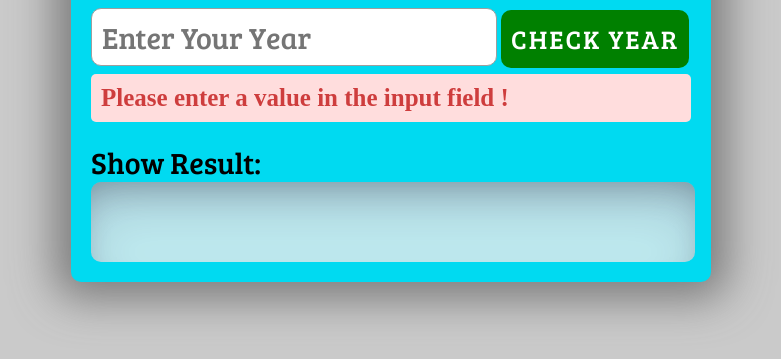
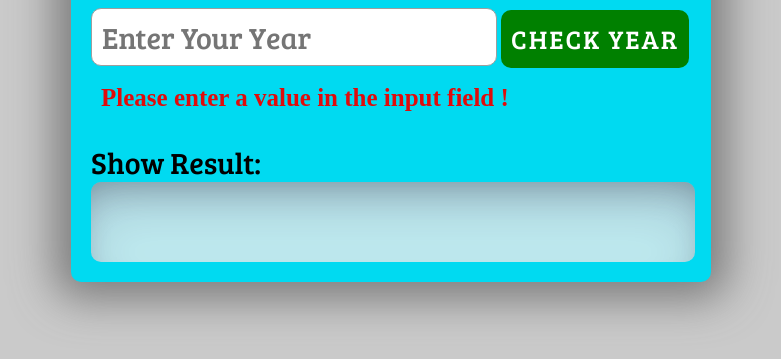
Before and after one commit to webdeveloperbashar/leap-year, a plain HTML site: page index.html in a window 1280 px wide. Both pictures are taken after a click on the button "CHECK YEAR". Shown: the part 307-666 px from the top of the page, without its empty margins (249-1030 px from the left). Drawn offline with Linux system fonts and the light colour scheme.

Commit message:
js file second updated

```diff
--- a/css/style.css
+++ b/css/style.css
@@ -85,11 +85,10 @@ h2#showResult {
   box-shadow: rgba(50, 50, 93, 0.25) 0px 30px 60px -12px inset, rgba(0, 0, 0, 0.3) 0px 18px 36px -18px inset;
 }
 
-.wrongMsg {
+#wrongMsg {
   font-size: 25px;
-  color: #ce3d3d;
+  color: #e00b0b;
   font-weight: 700;
-  background: #ffdddd;
   padding: 10px;
   margin-top: 6px;
   border-radius: 5px;
--- a/index.html
+++ b/index.html
@@ -20,7 +20,7 @@
             placeholder="Enter Your Year"
           />
           <button id="button">CHECK YEAR</button><br />
-          <div id="wrongField"></div>
+          <p id="wrongMsg"></p>
           <div class="output">
             <label for="showResult">Show Result:</label>
             <h2 id="showResult"></h2>
--- a/js/script.js
+++ b/js/script.js
@@ -1,12 +1,9 @@
 function leapYearCall() {
   const inputValue = document.getElementById("year").value;
   const outputValue = document.getElementById("showResult");
-  const wrongField = document.getElementById('wrongField');
+  const wrongMsg = document.getElementById('wrongMsg');
   if (inputValue === '') {
-      let p = document.createElement('p');
-      p.className = 'wrongMsg';
-      p.innerHTML = 'Please enter a value in the input field !';
-      wrongField.appendChild(p);
+      wrongMsg.innerHTML = 'Please enter a value in the input field !';
   }else if (inputValue % 4 === 0) {
     outputValue.innerHTML = `${inputValue} is a Leap Year`;
   } else if (inputValue % 400 === 0) {
```
